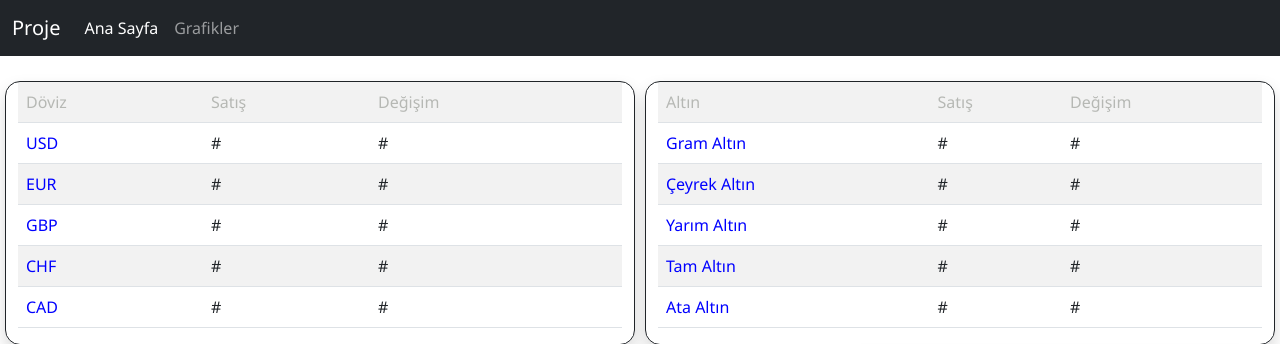
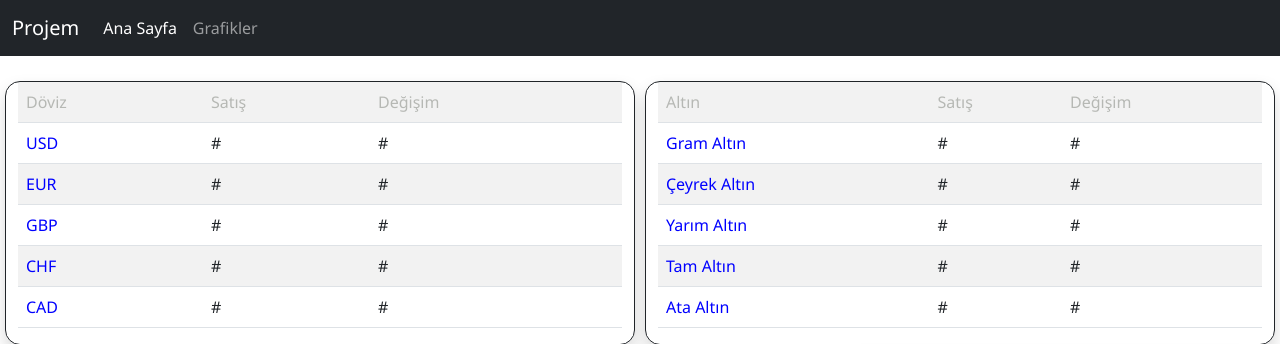
Before and after one commit to AbdullahGNC/doviz, a Flask app: page / in a window 1280 px wide. Shown: the top 344 px of the page. Run offline with Flask 2, Linux system fonts and the light colour scheme; some libraries are stand-ins or nearby versions.

```diff
--- a/templates/index.html
+++ b/templates/index.html
@@ -11,7 +11,7 @@
   <script src="static/js/script.js"></script>
 
 
-  <title>Proje</title>
+  <title>Projem</title>
 </head>
 
 <body>
@@ -22,7 +22,7 @@
         aria-controls="navbarTogglerDemo03" aria-expanded="false" aria-label="Toggle navigation">
         <span class="navbar-toggler-icon"></span>
       </button>
-      <a class="navbar-brand" href="/">Proje</a>
+      <a class="navbar-brand" href="/">Projem</a>
       <div class="collapse navbar-collapse" id="navbarTogglerDemo03">
         <ul class="navbar-nav me-auto mb-2 mb-lg-0">
           <li class="nav-item">
@@ -40,7 +40,7 @@
   <div class="container-xxl" style="margin-top:20px">
     <div class="row ">
 
-      <div class="deneme col shadow">
+      <div id="denm" class="deneme col shadow">
         <table id="doviz" class="table table-striped table-hover">
           <tr id="tabloBaslik">
             <td id="Baslik">Döviz</td>
```
